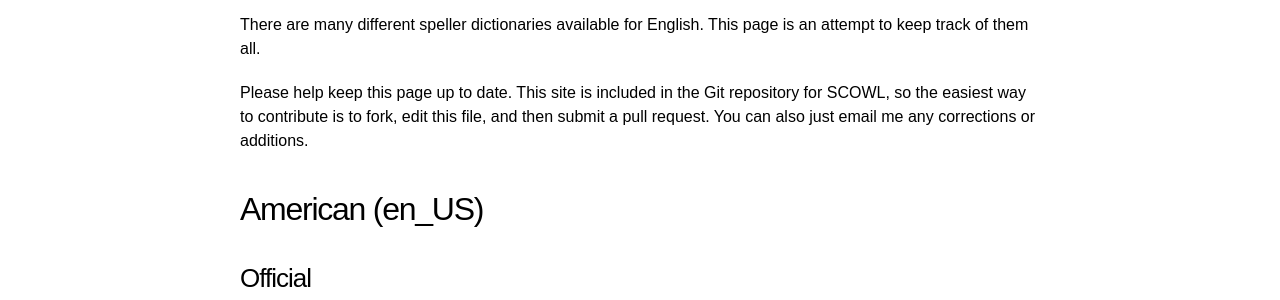
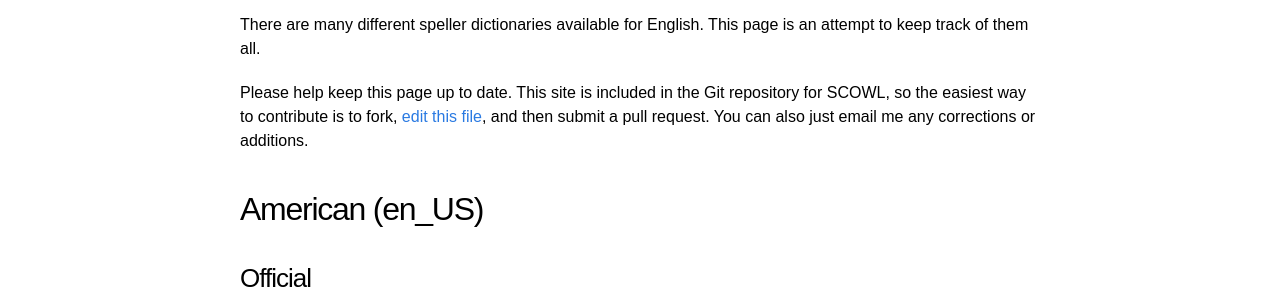
Before and after one commit to en-wl/wordlist, a Jekyll site: the page built from site/other-dicts.md, in a window 1280 px wide and 900 px high. Shown: the part 161-461 px from the top of the window. Built offline with Jekyll 4.4.1, drawn with Linux system fonts in a browser that asks for light colours; Markdown is read by kramdown in place of the engine named in the settings; part of the change alters nothing that is shown.

```diff
--- a/site/other-dicts.md
+++ b/site/other-dicts.md
@@ -7,7 +7,8 @@ This page is an attempt to keep track of them all.
 
 Please help keep this page up to date.  This site is included in the
 Git repository for SCOWL, so the easiest way to contribute is to fork,
-edit this file, and then submit a pull request.  You can also just
+[edit this file](https://github.com/kevina/wordlist/edit/master/site/other-dicts.md),
+and then submit a pull request.  You can also just
 email me any corrections or additions.
 
 # American (en_US) #
```
